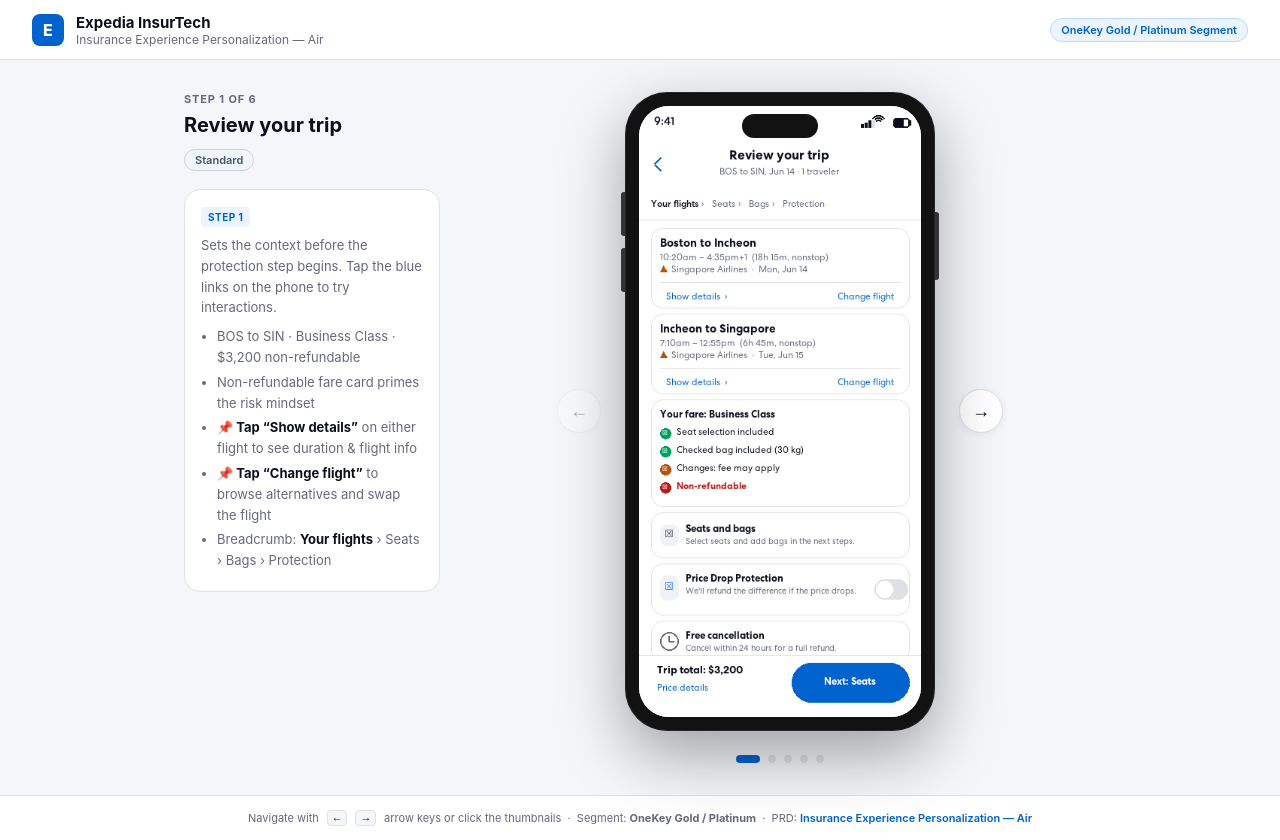
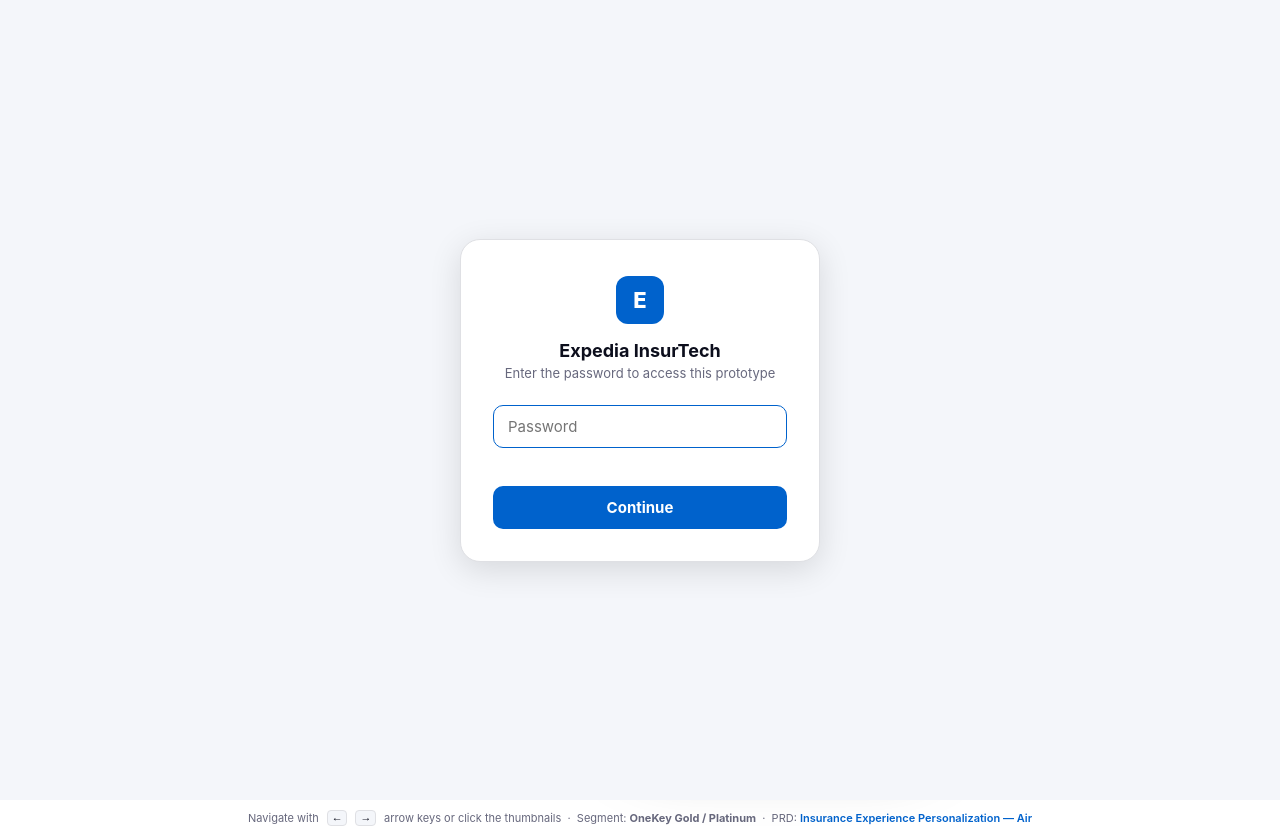
Before and after one commit to ashish-jain140592/loyalty-expedia, a plain HTML site: page index.html in a window 1280 px wide. Drawn offline with Linux system fonts and the light colour scheme.

Commit message:
Add files via upload

```diff
--- a/index.html
+++ b/index.html
@@ -290,6 +290,60 @@
     font-size: 11px; color: var(--text); font-family: monospace;
   }
 
+  /* ── Password gate ───────────────────────────────────────── */
+  #gate {
+    position: fixed; inset: 0; z-index: 9999;
+    background: var(--bg);
+    display: flex; align-items: center; justify-content: center;
+  }
+  #gate.hidden { display: none; }
+  .gate-card {
+    background: var(--white);
+    border: 1px solid var(--border);
+    border-radius: 20px;
+    padding: 36px 32px 32px;
+    width: 100%; max-width: 360px;
+    box-shadow: var(--shadow);
+    text-align: center;
+  }
+  .gate-icon {
+    width: 48px; height: 48px; border-radius: 12px;
+    background: var(--blue); color: #fff;
+    font-size: 22px; font-weight: 800;
+    display: inline-flex; align-items: center; justify-content: center;
+    margin-bottom: 16px;
+  }
+  .gate-title { font-size: 18px; font-weight: 700; color: var(--text); margin-bottom: 4px; }
+  .gate-sub   { font-size: 13px; color: var(--gray); margin-bottom: 24px; }
+  .gate-input {
+    width: 100%; padding: 11px 14px;
+    border: 1.5px solid var(--border); border-radius: 10px;
+    font-size: 15px; color: var(--text);
+    outline: none; margin-bottom: 12px;
+    font-family: inherit; transition: border-color .15s;
+  }
+  .gate-input:focus { border-color: var(--blue); }
+  .gate-input.shake {
+    animation: gateShake .35s ease;
+    border-color: var(--red);
+  }
+  @keyframes gateShake {
+    0%,100% { transform: translateX(0); }
+    20%      { transform: translateX(-6px); }
+    40%      { transform: translateX(6px); }
+    60%      { transform: translateX(-4px); }
+    80%      { transform: translateX(4px); }
+  }
+  .gate-err { font-size: 12px; color: var(--red); min-height: 16px; margin-bottom: 10px; }
+  .gate-btn {
+    width: 100%; padding: 12px;
+    background: var(--blue); color: #fff;
+    border: none; border-radius: 10px;
+    font-size: 15px; font-weight: 700; font-family: inherit;
+    cursor: pointer; transition: background .15s;
+  }
+  .gate-btn:hover { background: var(--blue-dk); }
+
   /* ── Hotspots ────────────────────────────────────────────── */
   #hotspotLayer {
     position: absolute; inset: 0;
@@ -325,6 +379,18 @@
 </style>
 </head>
 <body>
+
+<!-- ── Password gate ──────────────────────────────────────────── -->
+<div id="gate">
+  <div class="gate-card">
+    <div class="gate-icon">E</div>
+    <div class="gate-title">Expedia InsurTech</div>
+    <div class="gate-sub">Enter the password to access this prototype</div>
+    <input id="gateInput" class="gate-input" type="password" placeholder="Password" autocomplete="off">
+    <div class="gate-err" id="gateErr"></div>
+    <button class="gate-btn" id="gateBtn">Continue</button>
+  </div>
+</div>
 
 <!-- ── Header ─────────────────────────────────────────────────── -->
 <header>
@@ -389,6 +455,36 @@
 </footer>
 
 <script>
+// ── Password gate ──────────────────────────────────────────────────────────
+(function() {
+  var PASS = 'loyalty2026'; // ← change this to your preferred password
+  var gate = document.getElementById('gate');
+  var input = document.getElementById('gateInput');
+  var btn   = document.getElementById('gateBtn');
+  var err   = document.getElementById('gateErr');
+
+  function unlock() { gate.classList.add('hidden'); }
+
+  if (sessionStorage.getItem('gateAuth') === '1') { unlock(); return; }
+
+  function attempt() {
+    if (input.value === PASS) {
+      sessionStorage.setItem('gateAuth', '1');
+      unlock();
+    } else {
+      err.textContent = 'Incorrect password. Please try again.';
+      input.classList.add('shake');
+      input.value = '';
+      setTimeout(function() { input.classList.remove('shake'); }, 400);
+      input.focus();
+    }
+  }
+
+  btn.addEventListener('click', attempt);
+  input.addEventListener('keydown', function(e) { if (e.key === 'Enter') attempt(); });
+  input.focus();
+})();
+
 var SCREENS = [];
 
 SCREENS.push({
```
